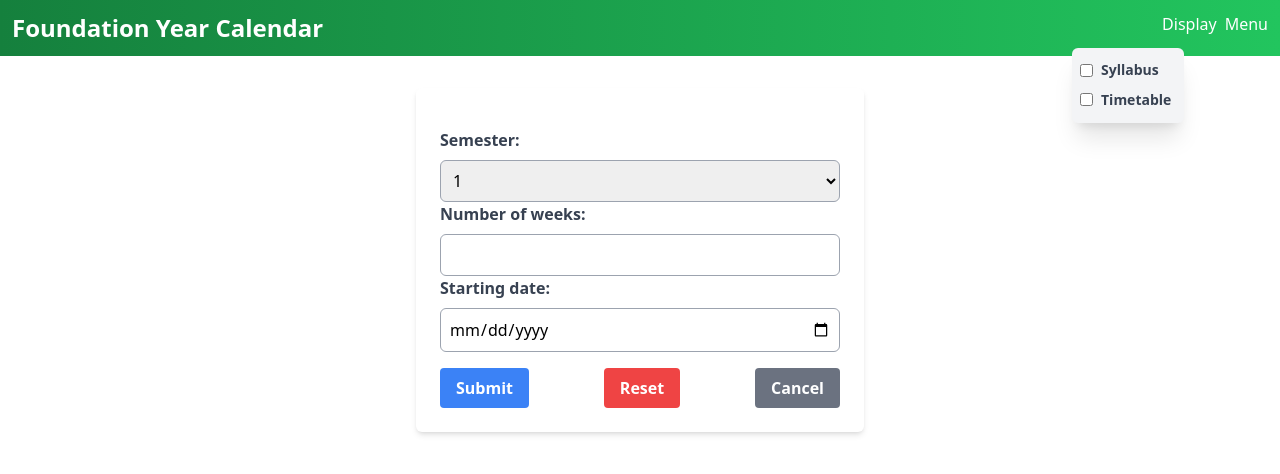
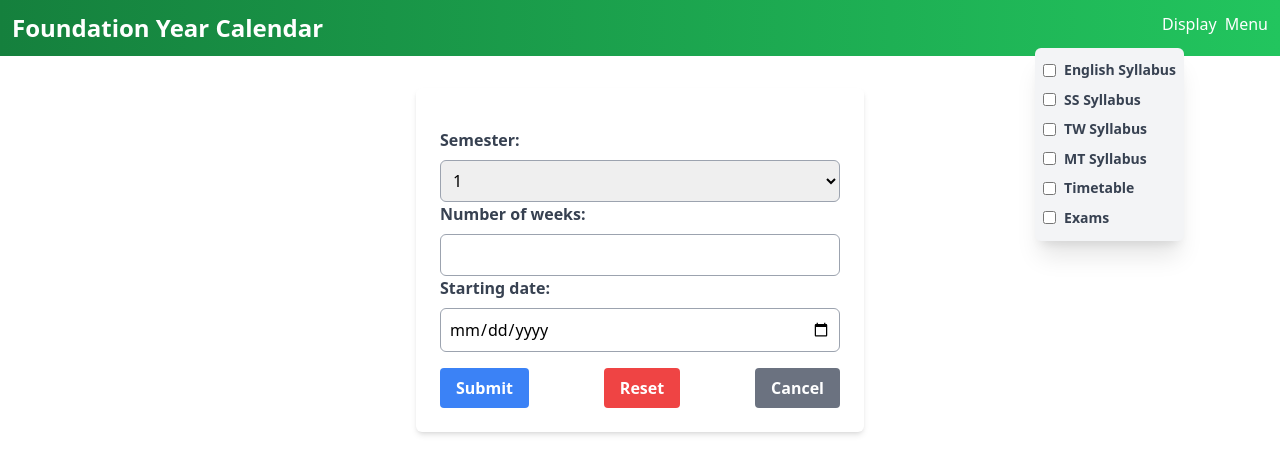
Before and after one commit to iSolate77/Calendar, a React (Create React App) app: page / in a window 1280 px wide. Both pictures are taken after a click on the button "Display". Shown: the top 474 px of the page. Built offline with nearby package versions, Linux system fonts and the light colour scheme; the HTML template or start-up script is replaced by a standard one.

Commit message:
added proper info to be displayed in the display menu

```diff
--- a/src/components/Navbar.jsx
+++ b/src/components/Navbar.jsx
@@ -44,7 +44,7 @@ export default function Navbar({ children }) {
           Display
         </button>
         {displayOpen && (
-          <div className='absolute top-12 right-24 bg-gray-100 w-28 shadow-xl rounded-md py-2'>
+          <div className='absolute top-12 right-24 bg-gray-100 w-46 shadow-xl rounded-md py-2'>
             <ul className='text-gray-700 text-sm font-semibold'>
               <li className='px-2 py-1 hover:bg-gray-300 cursor-pointer'>
                 <label className='inline-flex items-center'>
@@ -55,9 +55,10 @@ export default function Navbar({ children }) {
                     checked={selectedElements.includes('1')}
                     onChange={handleElementToggle}
                   />
-                  <span className='ml-2'>Syllabus</span>
+                  <span className='ml-2'>English Syllabus</span>
                 </label>
-              </li>              <li className='px-2 py-1 hover:bg-gray-300 cursor-pointer'>
+              </li>
+              <li className='px-2 py-1 hover:bg-gray-300 cursor-pointer'>
                 <label className='inline-flex items-center'>
                   <input
                     type='checkbox'
@@ -66,7 +67,55 @@ export default function Navbar({ children }) {
                     checked={selectedElements.includes('2')}
                     onChange={handleElementToggle}
                   />
+                  <span className='ml-2'>SS Syllabus</span>
+                </label>
+              </li>
+              <li className='px-2 py-1 hover:bg-gray-300 cursor-pointer'>
+                <label className='inline-flex items-center'>
+                  <input
+                    type='checkbox'
+                    className='form-checkbox'
+                    data-element-id='3'
+                    checked={selectedElements.includes('3')}
+                    onChange={handleElementToggle}
+                  />
+                  <span className='ml-2'>TW Syllabus</span>
+                </label>
+              </li>
+              <li className='px-2 py-1 hover:bg-gray-300 cursor-pointer'>
+                <label className='inline-flex items-center'>
+                  <input
+                    type='checkbox'
+                    className='form-checkbox'
+                    data-element-id='4'
+                    checked={selectedElements.includes('4')}
+                    onChange={handleElementToggle}
+                  />
+                  <span className='ml-2'>MT Syllabus</span>
+                </label>
+              </li>
+              <li className='px-2 py-1 hover:bg-gray-300 cursor-pointer'>
+                <label className='inline-flex items-center'>
+                  <input
+                    type='checkbox'
+                    className='form-checkbox'
+                    data-element-id='5'
+                    checked={selectedElements.includes('5')}
+                    onChange={handleElementToggle}
+                  />
                   <span className='ml-2'>Timetable</span>
+                </label>
+              </li>
+              <li className='px-2 py-1 hover:bg-gray-300 cursor-pointer'>
+                <label className='inline-flex items-center'>
+                  <input
+                    type='checkbox'
+                    className='form-checkbox'
+                    data-element-id='6'
+                    checked={selectedElements.includes('6')}
+                    onChange={handleElementToggle}
+                  />
+                  <span className='ml-2'>Exams</span>
                 </label>
               </li>
             </ul>
```
